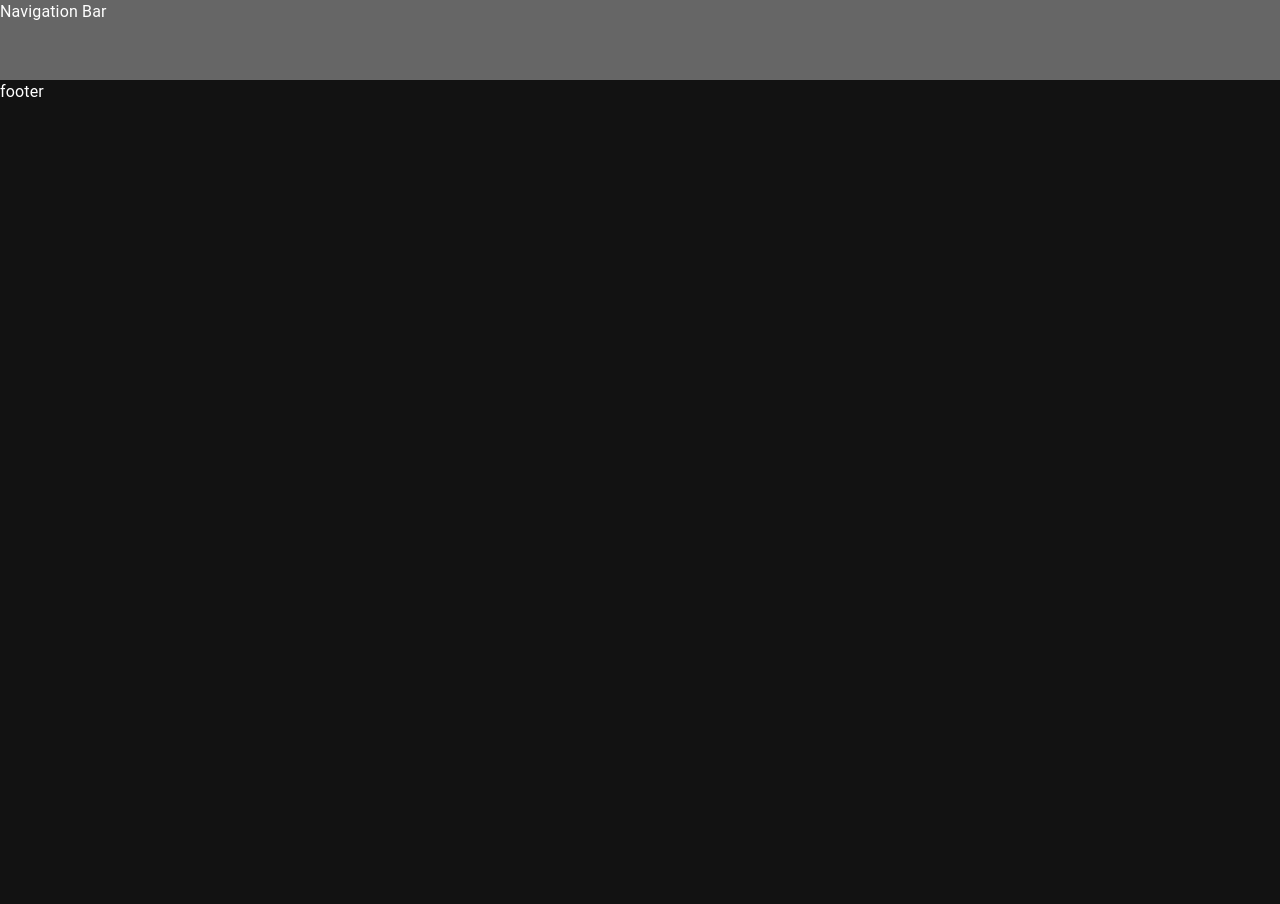
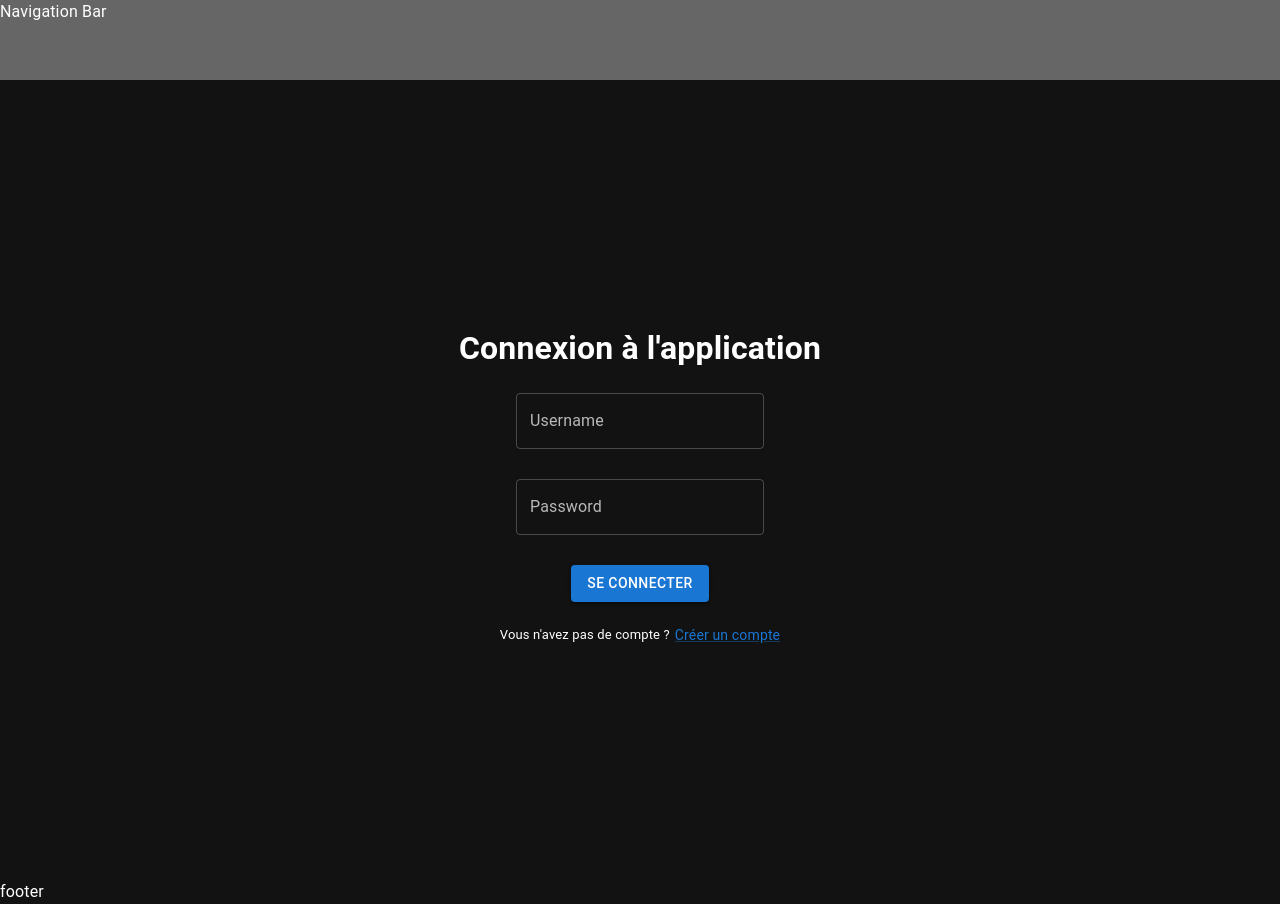
Before and after one commit to IUT-Blagnac/sae-5-1-01-phase4-cafe-noisette, a React (Create React App) app in the folder sae-front/: page /login in a window 1280 px wide. Before the commit the page ends 800 px from the top, so only its background shows below. Built offline with nearby package versions, Linux system fonts and the light colour scheme.

Commit message:
continuating of login page + createAccount page

```diff
--- a/sae-front/src/App.tsx
+++ b/sae-front/src/App.tsx
@@ -3,6 +3,8 @@ import './App.css';
 import {Route, Routes} from "react-router-dom";
 import Home from "./pages/Home";
 import About from "./pages/About";
+import Login from "./pages/Login";
+import CreateAccount from "./pages/CreateAccount";
 import Navbar from "./elements/Navbar";
 import {Box, CssBaseline, ThemeProvider} from "@mui/material";
 import Footer from "./elements/Footer";
@@ -18,6 +20,8 @@ function App() {
                         <Routes>
                             <Route path="/" element={<Home />} />
                             <Route path="/about" element={<About />} />
+                            <Route path="/login" element={<Login />} />
+                            <Route path="/login/createAccount" element={<CreateAccount />} />
                         </Routes>
                         <Footer/>
                 </Box>
--- /dev/null
+++ b/sae-front/src/pages/CreateAccount.tsx
@@ -0,0 +1,10 @@
+
+function CreateAccount() {
+  return (
+    <div>
+      <h1>Home</h1>
+    </div>
+  );
+}
+
+export default CreateAccount;
--- a/sae-front/src/pages/Login.tsx
+++ b/sae-front/src/pages/Login.tsx
@@ -1,7 +1,10 @@
+import Button from "@mui/material/Button";
+import Link from "@mui/material/Link";
 import TextField from "@mui/material/TextField";
 import { useState, ChangeEvent } from "react";
 
 function CreateFormPage() {
+  //Mise des valeurs par défauts
   const [username, setUsername] = useState("");
   const [password, setPassword] = useState("");
 
@@ -13,10 +16,12 @@ function CreateFormPage() {
     setPassword(event.target.value);
   };
 
+  //Gère la soumission lors de l'envoie du formulaire
   const handleSubmit = () => {
     console.log("Username:", username);
     console.log("Password:", password);
   };
+
 
   return (
     <div style={{ display: "flex", flexDirection: "column", alignItems: "center", justifyContent: "center", height: "100vh" }}>
@@ -39,7 +44,15 @@ function CreateFormPage() {
         onChange={handlePasswordChange}
       />
 
-      <button  onClick={handleSubmit}>Submit</button>
+      <Button variant="contained" onClick={handleSubmit}>Se connecter</Button>
+
+      <div style={{ display: "flex", alignItems: "center", marginTop: 10 }}>
+        <p style={{ fontSize: 13, marginRight: 5 }}>Vous n'avez pas de compte ?</p>
+        <Link href="/login/createAccount/" variant="body2">
+          Créer un compte
+        </Link>
+      </div>
+
     </div>
   );
 }
```
